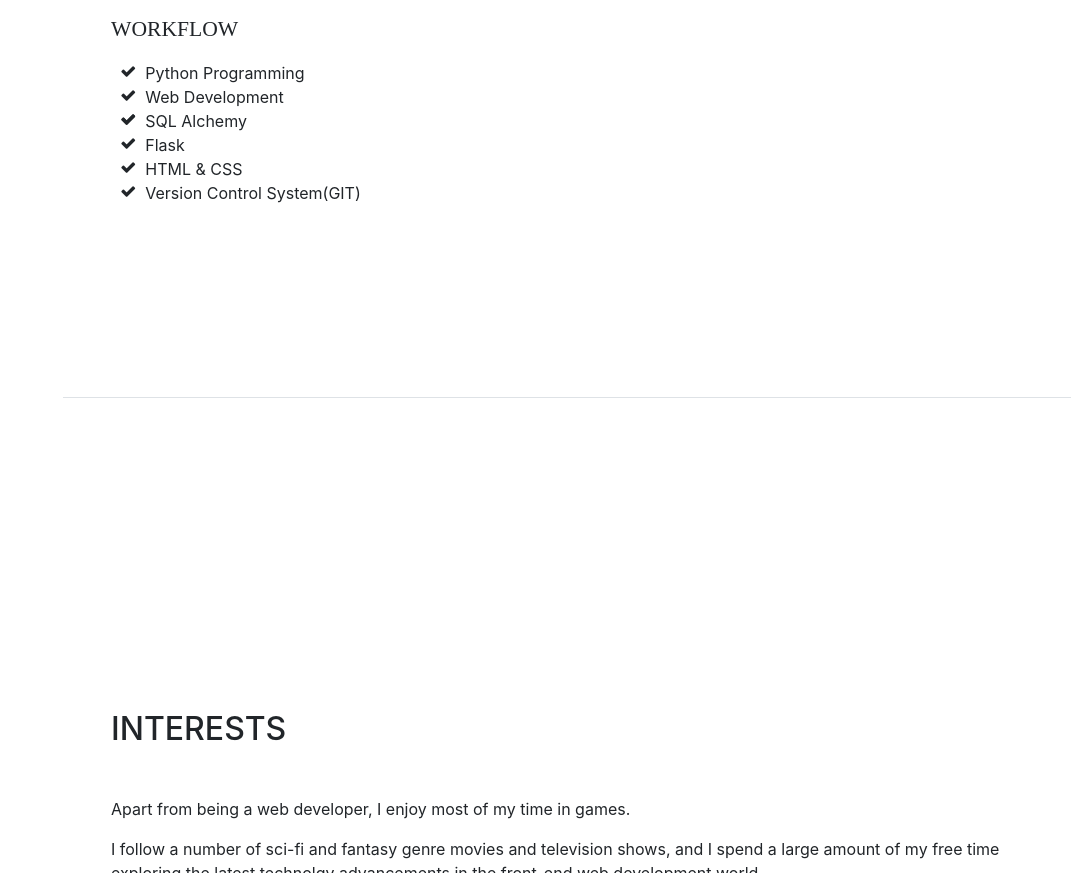
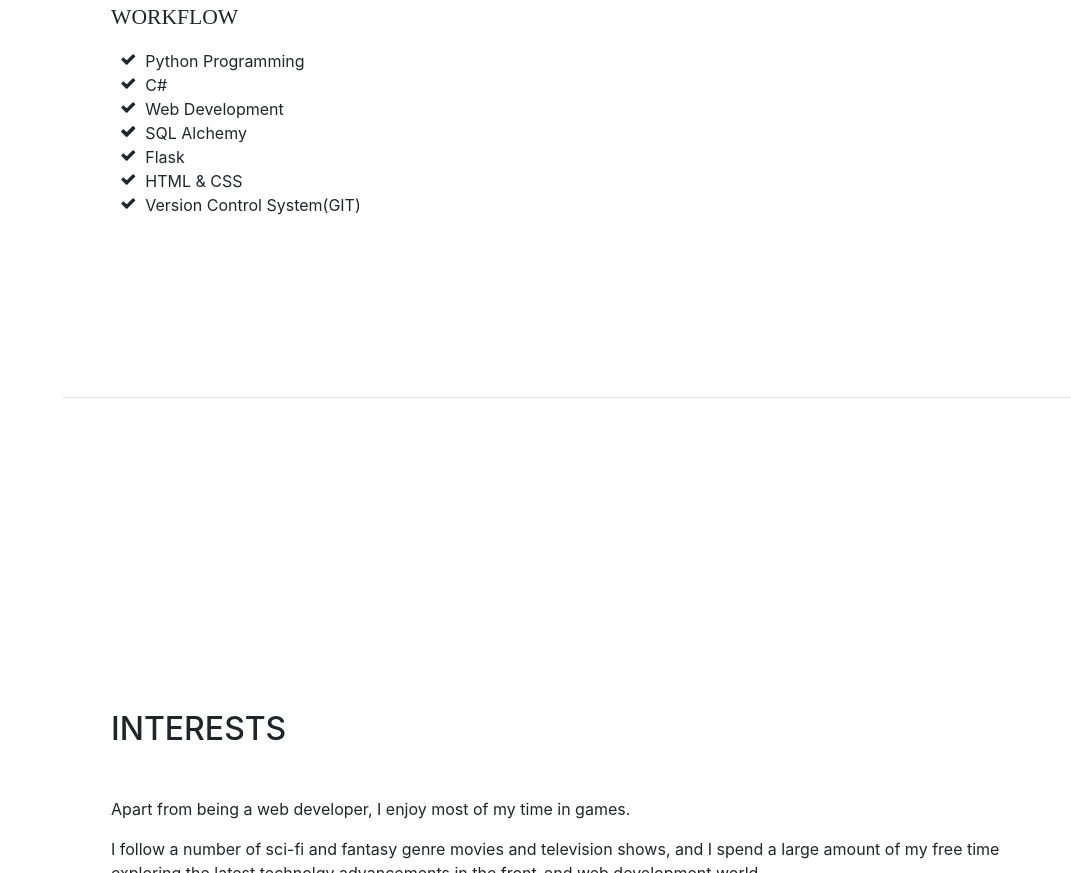
Before and after one commit to AntonyJeyanth/Portfolio-web, a website with bundled scripts: page index.html in a window 1280 px wide. Shown: the part 2002-2875 px from the top of the page, without its empty margins (209-1280 px from the left). Built offline with nearby package versions, Linux system fonts and the light colour scheme; a web font is replaced by a local one.

Commit message:
Update index.html

```diff
--- a/index.html
+++ b/index.html
@@ -154,6 +154,9 @@
                Python Programming</li>
             <li>
               <i class="fa-li fa fa-check"></i>
+               C#</li>
+            <li>
+              <i class="fa-li fa fa-check"></i>
              </li>
                Web Development<li>
               <i class="fa-li fa fa-check"></i>
```
